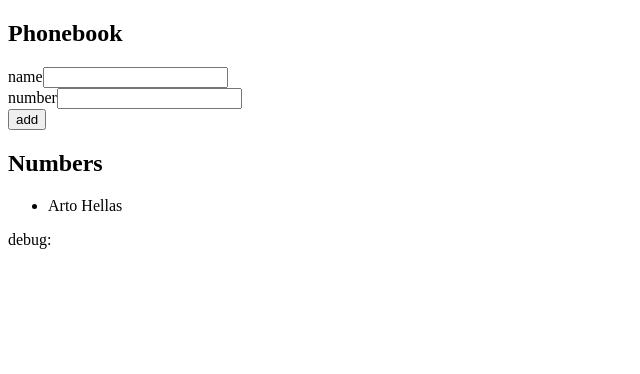
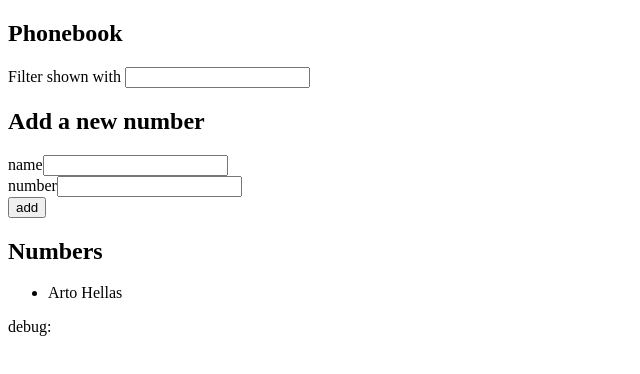
Before and after one commit to MikoVelascoRamirez/fullstackopen-exercises-repo, a React (Vite) app in the folder part2/exercsies/2.-phonebook/: page / in a window 1280 px wide. Shown: the top 374 px of the page, without its empty margins (0-640 px from the left). Built offline with nearby package versions, Linux system fonts and the light colour scheme.

Commit message:
53. feat: new input field to filter names by letter.

```diff
--- a/part2/exercsies/2.-phonebook/src/App.jsx
+++ b/part2/exercsies/2.-phonebook/src/App.jsx
@@ -27,8 +27,12 @@ const App = () => {
   return (
     <div>
       <h2>Phonebook</h2>
+      <div>
+        Filter shown with <input type="text" />
+      </div>
       <form action="">
         <div>
+          <h2>Add a new number</h2>
           name
           <input
             type="text"
```
